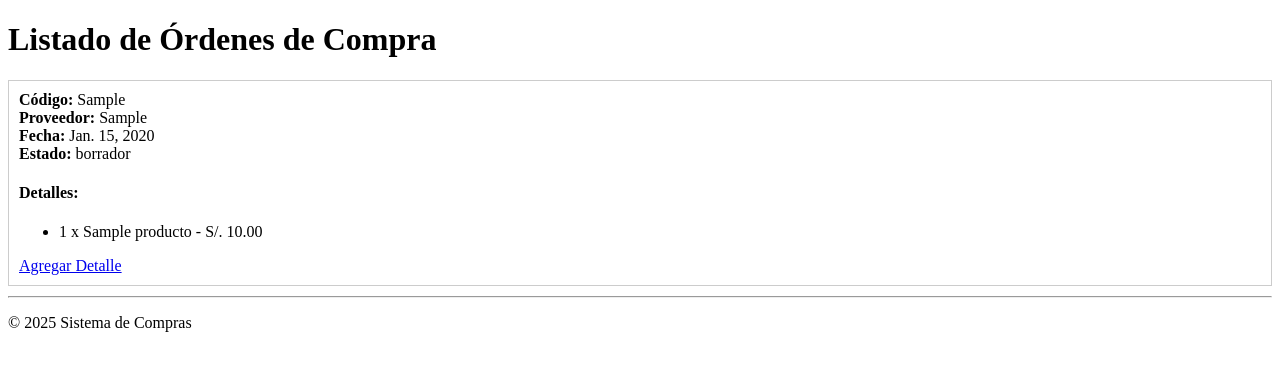
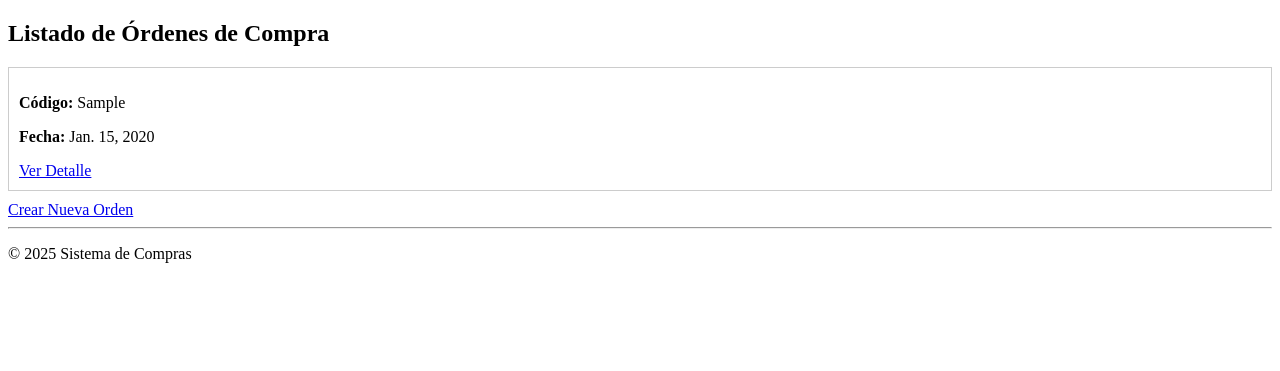
Before and after one commit to Naydelyn1/sistema_compras, a Django app: page /ordenes/ in a window 1280 px wide. Shown: the part 108-479 px from the top of the page. Run offline with Django 5.2, Linux system fonts and the light colour scheme; tables that the repository leaves empty hold one stand-in row (values such as "Sample post").

Commit message:
mejoras en orden de compras (detalle, subtotal y total)

```diff
--- a/apps/ordenes/models.py
+++ b/apps/ordenes/models.py
@@ -33,5 +33,13 @@ class DetalleOrdenCompra(models.Model):
     cantidad = models.PositiveIntegerField()
     precio_unitario = models.DecimalField(max_digits=10, decimal_places=2)
 
+    @property
+    def subtotal(self):
+        return self.cantidad * self.precio_unitario
+
     def __str__(self):
-        return f'{self.cantidad} x {self.producto.nombre} en Orden {self.orden.codigo}'
+        return f'{self.cantidad} x {self.producto.nombre} en Orden {self.orden.id}'
+
+
+    def calcular_total(self):
+        return sum(detalle.subtotal for detalle in self.detalles.all())
--- a/apps/ordenes/urls.py
+++ b/apps/ordenes/urls.py
@@ -5,4 +5,5 @@ urlpatterns = [
     path('', views.lista_ordenes, name='lista_ordenes'),
     path('nuevo/', views.crear_orden, name='crear_orden'),
     path('<int:orden_id>/agregar-detalle/', views.agregar_detalle_orden, name='agregar_detalle_orden'),
+    path('<int:orden_id>/detalle/', views.detalle_orden, name='detalle_orden'),
 ]
--- a/apps/ordenes/views.py
+++ b/apps/ordenes/views.py
@@ -63,5 +63,11 @@ def agregar_detalle_orden(request, orden_id):
         'productos': productos  # Pasar productos al contexto
     })
 
+def detalle_orden(request, orden_id):
+    orden = get_object_or_404(OrdenCompra, pk=orden_id)
+    detalles = orden.detalles.all()
+    total = sum([detalle.subtotal for detalle in detalles])
+    return render(request, 'ordenes/detalle.html', {'orden': orden, 'detalles': detalles, 'total': total})
+
 
 # Create your views here.
--- a/templates/ordenes/lista.html
+++ b/templates/ordenes/lista.html
@@ -1,25 +1,17 @@
 {% extends "base.html" %}
 {% block content %}
-  <h1>Listado de Órdenes de Compra</h1>
+  <h2>Listado de Órdenes de Compra</h2>
+
   {% for orden in ordenes %}
     <div style="border: 1px solid #ccc; padding: 10px; margin-bottom: 10px;">
-      <strong>Código:</strong> {{ orden.codigo }}<br>
-      <strong>Proveedor:</strong> {{ orden.proveedor.razon_social }}<br>
-      <strong>Fecha:</strong> {{ orden.fecha_emision }}<br>
-      <strong>Estado:</strong> {{ orden.estado }}<br>
+      <p><strong>Código:</strong> {{ orden.codigo }}</p>
+      <p><strong>Fecha:</strong> {{ orden.fecha_emision }}</p>
 
-      <h4>Detalles:</h4>
-      <ul>
-        {% for detalle in orden.detalles.all %}
-          <li>{{ detalle.cantidad }} x {{ detalle.producto.nombre }} - S/. {{ detalle.precio_unitario }}</li>
-        {% empty %}
-          <li>No hay detalles registrados.</li>
-        {% endfor %}
-      </ul>
-
-      <a href="{% url 'agregar_detalle_orden' orden.id %}">Agregar Detalle</a>
+      <a href="{% url 'detalle_orden' orden.id %}">Ver Detalle</a>
     </div>
   {% empty %}
-    <p>No hay órdenes registradas.</p>
+    <p>No hay órdenes de compra registradas.</p>
   {% endfor %}
+
+  <a href="{% url 'crear_orden' %}">Crear Nueva Orden</a>
 {% endblock %}
```
Also changed, not shown: templates/ordenes/detalle.html (added, +22 -0 lines), apps/ordenes/migrations/0004_detalleordencompra_subtotal.py (added).
